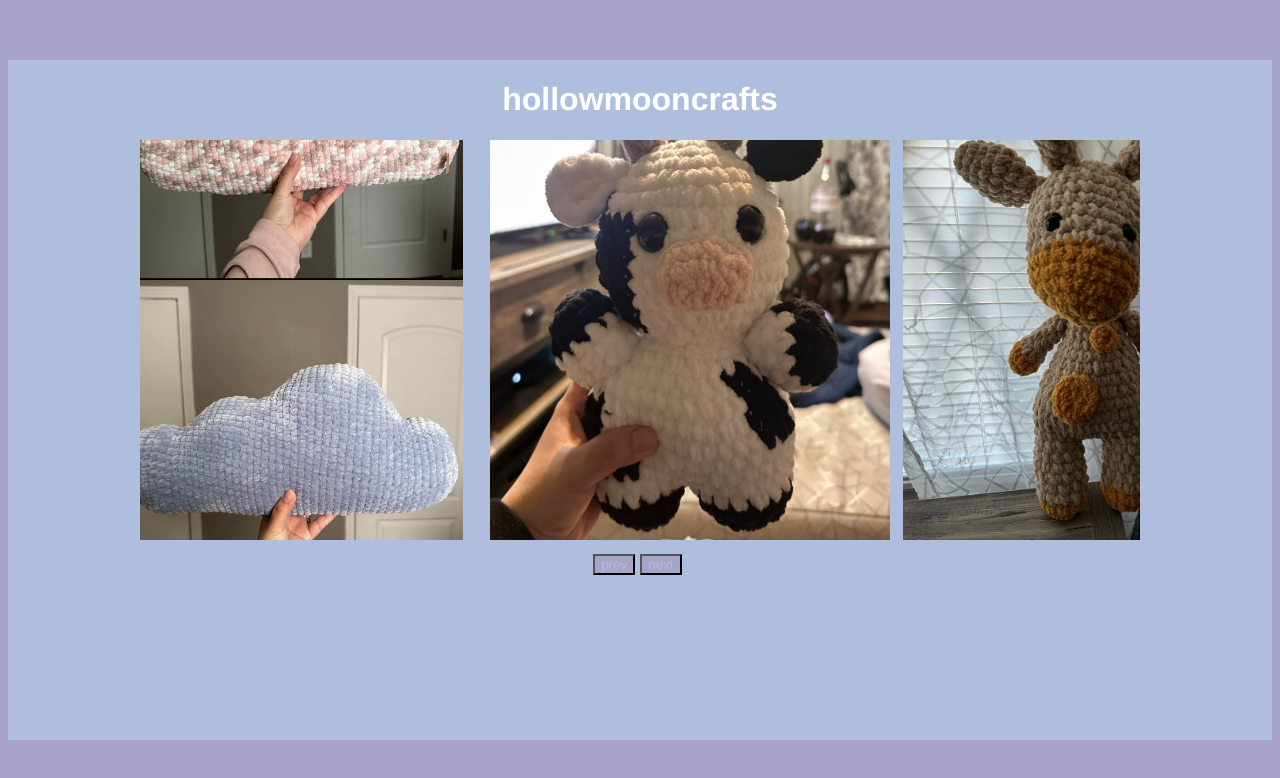
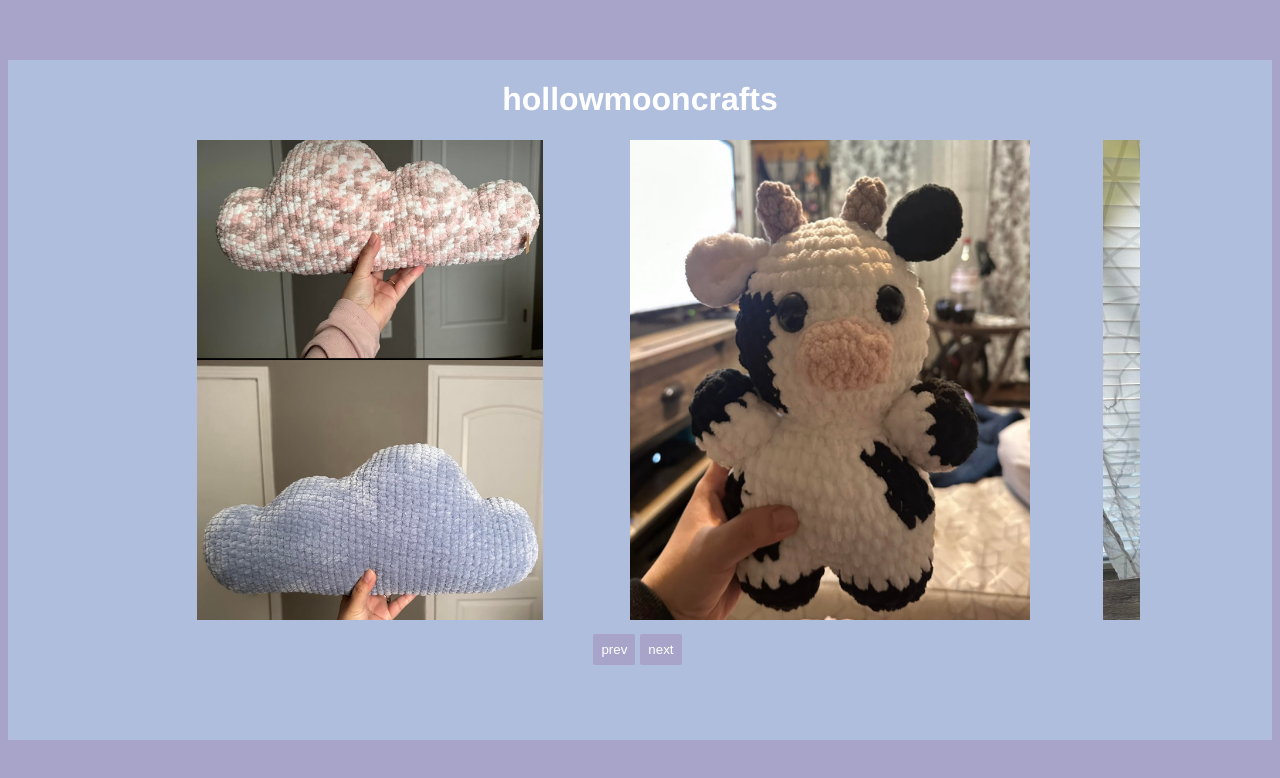
Before and after one commit to morbidlyocheese/hollowmooncrafts.com, a Vue app: page / in a window 1280 px wide. Shown: the top 778 px of the page. Built offline with nearby package versions, Linux system fonts and the light colour scheme.

Commit message:
margin added

```diff
--- a/src/components/Carousel.vue
+++ b/src/components/Carousel.vue
@@ -127,11 +127,11 @@ export default {
 
 .card {
     width: 300px;
-    margin-right: 100px;
+    height: 300px;
+    margin: 80px;
     display: inline-flex;
 
     /* optional */
-    height: 300px;
     background-color: #d3b3c7;
     color: white;
     border-radius: 4px;
@@ -143,7 +143,10 @@ export default {
 button {
     margin-right: 5px;
     margin-top: 10px;
-    color: #b0bedd;
+    padding: 8px;
+    border: 0;
+    border-radius: 2px;
+    color: white;
     background-color: #a8a3c8;
 }
 </style>
```
Also changed, not shown: 1 other file (tests, documents, lock files or other folders).
